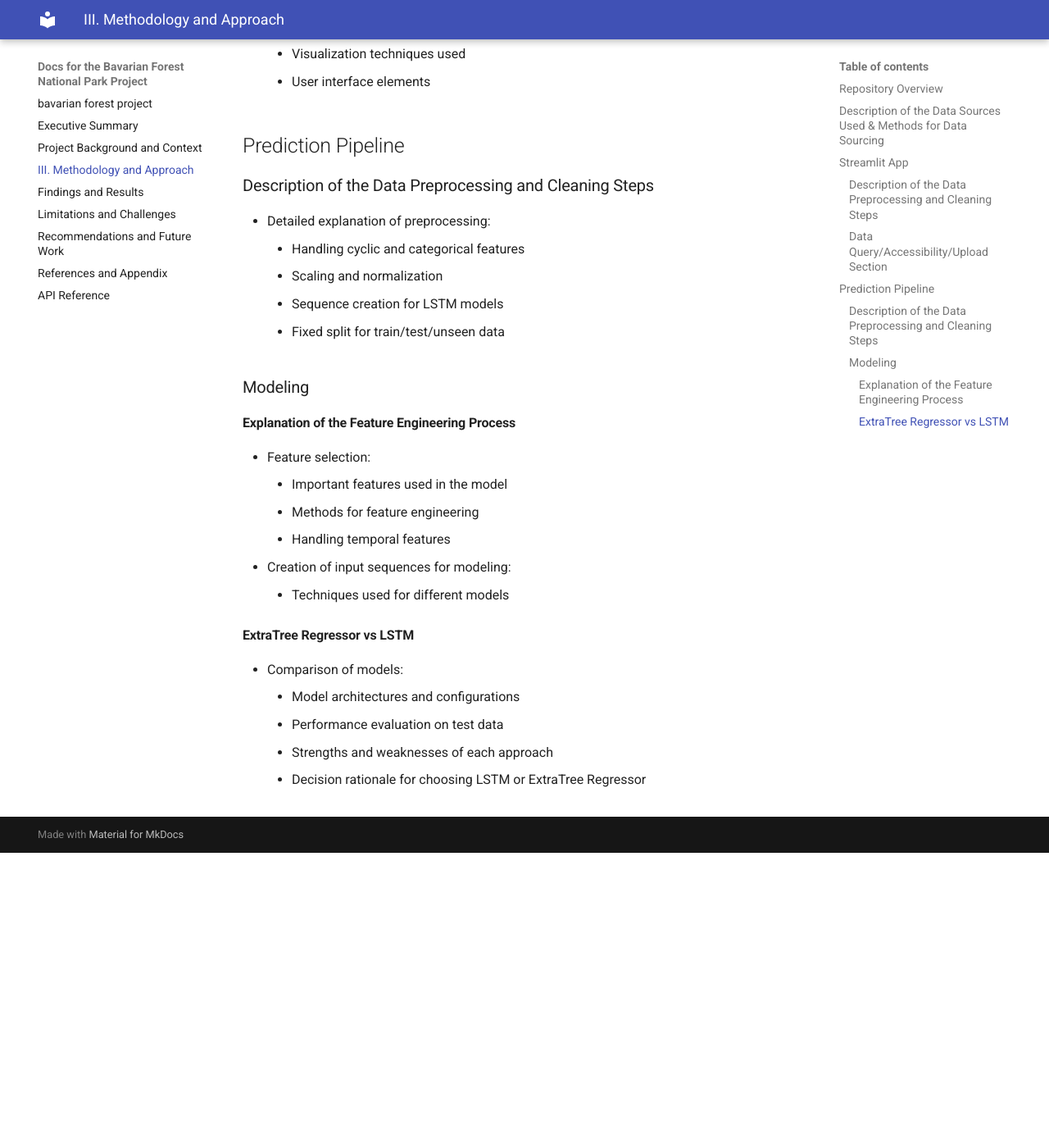
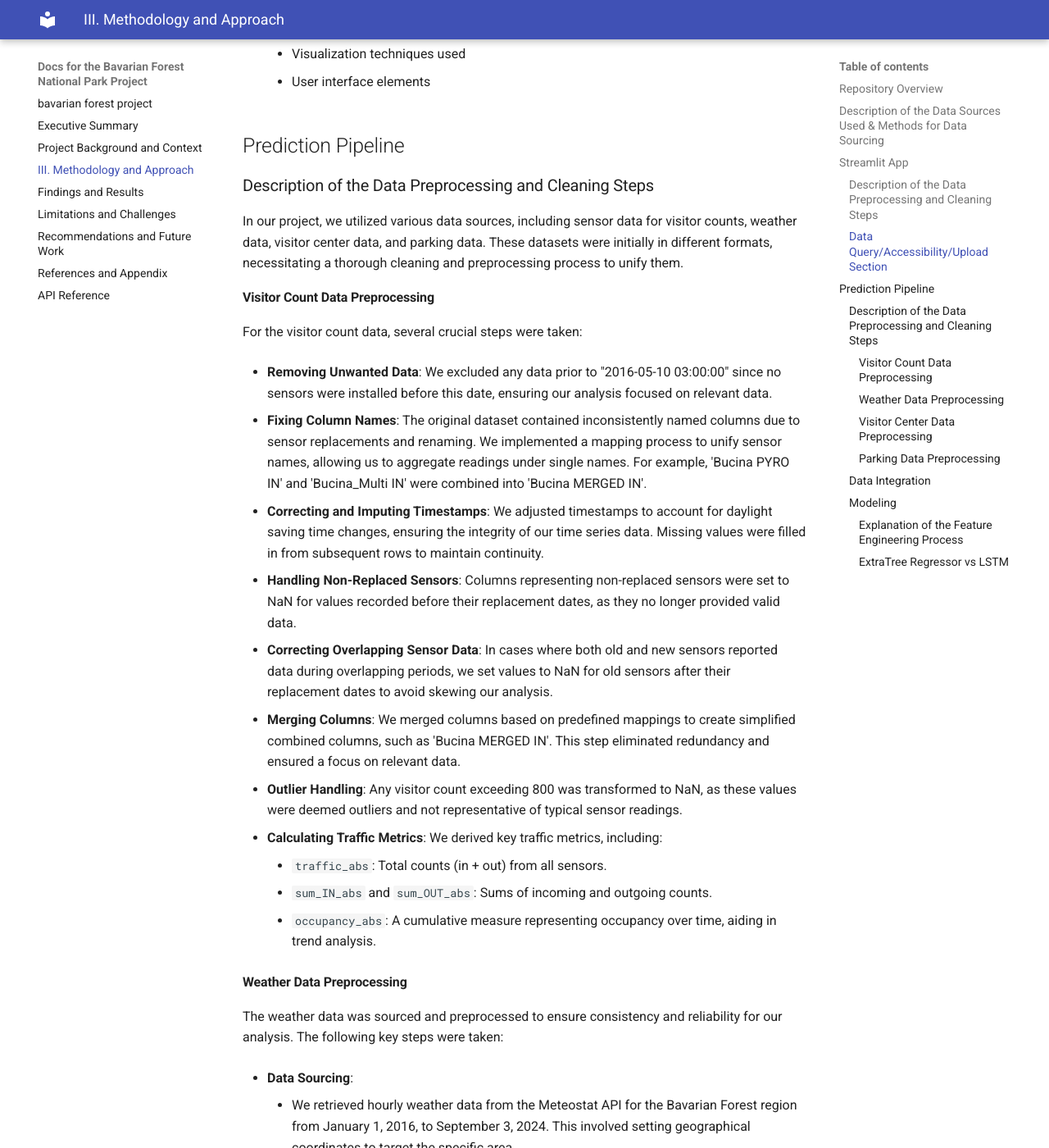
Before and after one commit to m-mango/bavarian-forest-visitor-monitoring-dssgx-24, an MkDocs documentation site: the page built from docs/methodology-and-approach.md, in a window 1280 px wide and 1400 px high, scrolled down 1904 px. Shown: the whole window at 82% size. Built offline with MkDocs 1.6.1 and Material for MkDocs 9.7.7, drawn with Linux system fonts in a browser that asks for light colours; before the commit the page ends 2944 px from its top, so only the background shows below that; some of the changed text lies outside the part shown.

Commit message:
write the preprocessing steps for modeling

```diff
--- a/docs/methodology-and-approach.md
+++ b/docs/methodology-and-approach.md
@@ -54,11 +54,68 @@
 
 ## Prediction Pipeline
 ### Description of the Data Preprocessing and Cleaning Steps
-- Detailed explanation of preprocessing:
-    - Handling cyclic and categorical features
-    - Scaling and normalization
-    - Sequence creation for LSTM models
-    - Fixed split for train/test/unseen data
+
+In our project, we utilized various data sources, including sensor data for visitor counts, weather data, visitor center data, and parking data. These datasets were initially in different formats, necessitating a thorough cleaning and preprocessing process to unify them.
+
+#### Visitor Count Data Preprocessing
+For the visitor count data, several crucial steps were taken:
+
+- **Removing Unwanted Data**: We excluded any data prior to "2016-05-10 03:00:00" since no sensors were installed before this date, ensuring our analysis focused on relevant data.
+
+- **Fixing Column Names**: The original dataset contained inconsistently named columns due to sensor replacements and renaming. We implemented a mapping process to unify sensor names, allowing us to aggregate readings under single names. For example, 'Bucina PYRO IN' and 'Bucina_Multi IN' were combined into 'Bucina MERGED IN'.
+
+- **Correcting and Imputing Timestamps**: We adjusted timestamps to account for daylight saving time changes, ensuring the integrity of our time series data. Missing values were filled in from subsequent rows to maintain continuity.
+
+- **Handling Non-Replaced Sensors**: Columns representing non-replaced sensors were set to NaN for values recorded before their replacement dates, as they no longer provided valid data.
+
+- **Correcting Overlapping Sensor Data**: In cases where both old and new sensors reported data during overlapping periods, we set values to NaN for old sensors after their replacement dates to avoid skewing our analysis.
+
+- **Merging Columns**: We merged columns based on predefined mappings to create simplified combined columns, such as 'Bucina MERGED IN'. This step eliminated redundancy and ensured a focus on relevant data.
+
+- **Outlier Handling**: Any visitor count exceeding 800 was transformed to NaN, as these values were deemed outliers and not representative of typical sensor readings.
+
+- **Calculating Traffic Metrics**: We derived key traffic metrics, including:
+    - `traffic_abs`: Total counts (in + out) from all sensors.
+    - `sum_IN_abs` and `sum_OUT_abs`: Sums of incoming and outgoing counts.
+    - `occupancy_abs`: A cumulative measure representing occupancy over time, aiding in trend analysis.
+
+#### Weather Data Preprocessing
+
+
+The weather data was sourced and preprocessed to ensure consistency and reliability for our analysis. The following key steps were taken:
+
+- **Data Sourcing**:
+     - We retrieved hourly weather data from the Meteostat API for the Bavarian Forest region from January 1, 2016, to September 3, 2024. This involved setting geographical coordinates to target the specific area.
+
+- **Cleaning and Formatting**:
+
+    - Unnecessary columns such as dew point, snow, wind direction, and others were removed to simplify the dataset.
+    - The remaining columns were renamed for clarity, transforming them into more descriptive titles like 'Temperature (°C)', 'Precipitation (mm)', and 'Relative Humidity (%)'.
+    - The 'Time' column was converted into a proper datetime format for seamless time series analysis.
+
+- **Imputation of Missing Values**:
+    - We implemented a function to fill missing values using linear interpolation, ensuring that gaps in the data were appropriately addressed. If a significant percentage of zero values (over 60%) was detected in any parameter, we opted to fill missing entries with zero.
+    - This approach helped maintain the integrity of the dataset while providing a more accurate representation of weather conditions.
+
+- **Data Storage**:
+     - The processed weather data was saved to an AWS S3 bucket, facilitating easy access and retrieval for subsequent analyses.
+
+By carefully processing the weather data, we ensured it was well-prepared for integration with visitor count data and other datasets in our predictive modeling pipeline.
+
+
+#### Visitor Center Data Preprocessing
+
+*(Placeholder: Add details about the cleaning and preprocessing steps for visitor center data here.)*
+
+#### Parking Data Preprocessing
+
+*(Placeholder: Add details about the cleaning and preprocessing steps for parking data here.)*
+
+### Data Integration
+
+We joined the preprocessed datasets—visitor counts, weather, and visitor center data—based on their timestamps to create a unified dataset for efficient modeling. This integration ensures that all data points align in hourly format, facilitating a comprehensive analysis of visitor traffic patterns.
+
+The resulting joined dataset encompasses all relevant features from each source, providing a robust foundation for our predictive modeling efforts. This approach allows us to leverage the combined insights from different datasets, enhancing the accuracy and effectiveness of our forecasts.
 
 ### Modeling
 #### Explanation of the Feature Engineering Process
```
